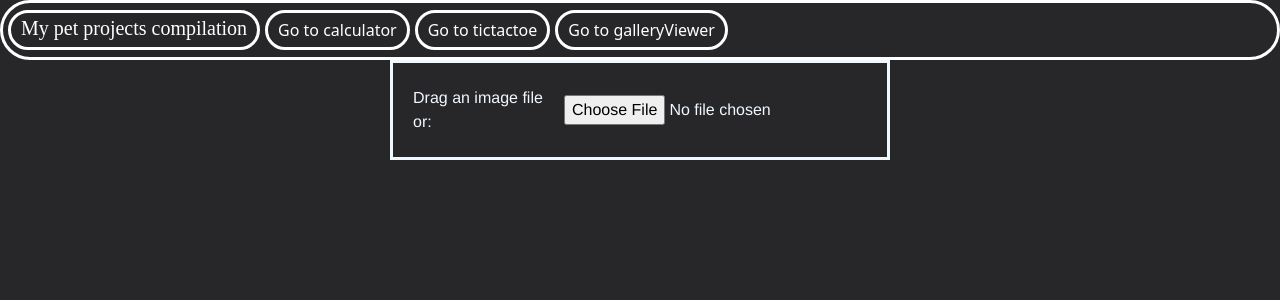
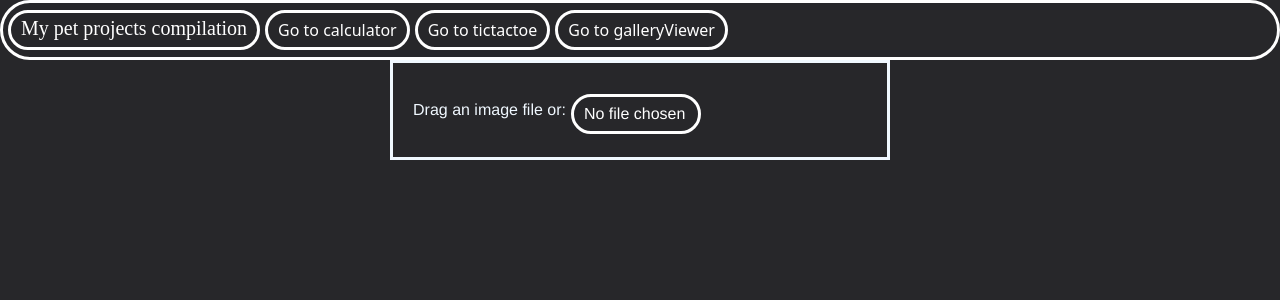
Before and after one commit to EGN0dev/Pet-projects, a Vue app: page /galleryViewer in a window 1280 px wide. Shown: the top 300 px of the page. Built offline with nearby package versions, Linux system fonts and the light colour scheme.

Commit message:
minor style change

```diff
--- a/src/petProjects/galleryViewer.vue
+++ b/src/petProjects/galleryViewer.vue
@@ -14,7 +14,7 @@ export default defineComponent({
         const testArray = ref<string[]>([])
         const imageData = ref<string>("")
         const imageGalleryElement = ref<string>("images")
-        const index0fActive = ref<number>(0)
+        const index0fActive = ref<number>()
 
         const onDragOver = (event) => {
             event.preventDefault()
@@ -32,6 +32,8 @@ export default defineComponent({
            // imageDataArray.value = imageDataArray.value.concat(files)
            for (let i = 0; i < files.length; i++){
                 imageDataArray.value.push(URL.createObjectURL(files[i]))
+                imageData.value = URL.createObjectURL(files[0])
+
            }
          //testArray.value = testArray.value.concat(files)
         }
@@ -96,32 +98,11 @@ export default defineComponent({
         <div class="main">
 
 
-           <!-- <div class="file-upload-form"  @dragover.prevent="onDragOver" @dragleave.prevent="onDragLeave" @drop.prevent="onDrop">
-                Drag an image file or:
-                <input type="file" @change="previewImage" accept="image/*">
-            </div>
-
-            <div class="bodyGallery" v-if="imageData != '' ">
-
-            <div class="image-preview" v-if="imageData != '' ">
-                <img class="preview" :src="imageData">
-            </div>
-
-            <div  v-if="imageDataArray.length > 0">
-              <div  v-for="(image,index) in imageDataArray">
-               <img :class="(index==index0fActive) ? imageGalleryElement='images' :  imageGalleryElement='imagesSelected' " :src="image" @click="changePic(index)"/>
-            </div>
-
-            </div>
-
-
-                </div>
-            -->
-
-
             <div class="file-upload-form"  @dragover.prevent="onDragOver" @dragleave.prevent="onDragLeave" @drop.prevent="onDrop">
                 Drag an image file or:
-                <input type="file" @change="previewImage" accept="image/*">
+
+                <input class="buttonFile" type="file" @change="previewImage" accept="image/*">
+
             </div>
 
             <div class="bodyGallery" v-if="imageData != '' ">
@@ -142,16 +123,12 @@ export default defineComponent({
 
 
 
-
-
   </div>
 
 
 
 
-  <div  v-for="(image) in testArray">
-               <img class="images" :src="image"/>
-            </div>
+
 
 
 
@@ -198,7 +175,26 @@ export default defineComponent({
     width: auto;
     border: solid;
     border-radius: 30px;
+
 }
+
+.buttonFile {
+
+    padding-top: 5px;
+    padding-left: 10px;
+    padding-right: 10px;
+    background-color: rgb(39 39 42);
+    color: rgb(255 255 255);
+    margin-left:5px;
+    margin-top:7px;
+    height: 40px;
+    width: 130px;
+    border: solid;
+    border-radius: 30px;
+
+}
+
+
 
 .file-upload-form {
 
@@ -262,5 +258,12 @@ height: 100px;
 
 }
 
+::file-selector-button {
+  display: none;
+}
+
+
+
+
 
 </style>
```
